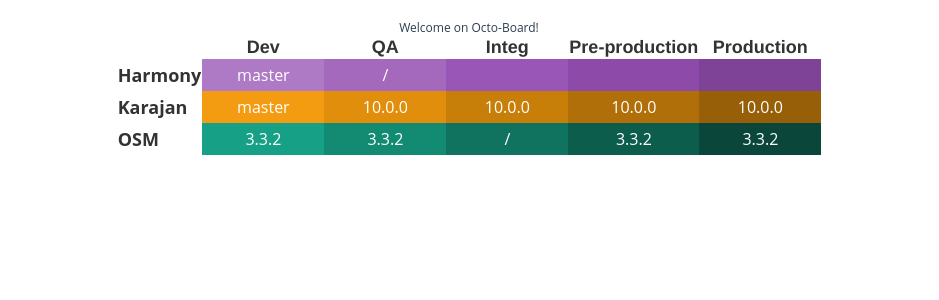
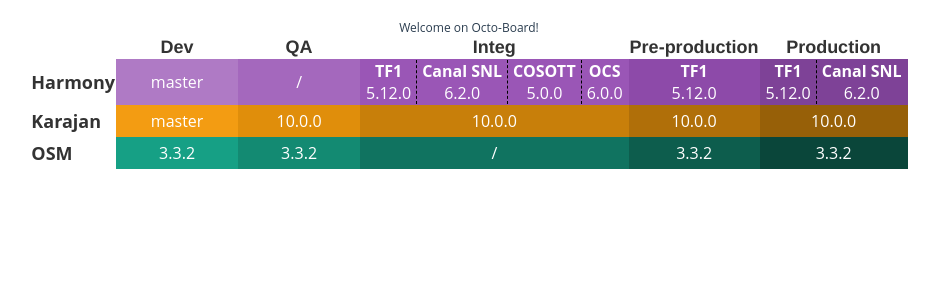
Before and after one commit to Zorin95670/octo-board, a Vue app: page /#/ in a window 1280 px wide. Shown: the top 300 px of the page, without its empty margins (171-1110 px from the left). Built offline with nearby package versions, Linux system fonts and the light colour scheme; what v-toaster would draw is missing.

Commit message:
Fix version displayer bug

```diff
--- a/src/components/VersionDisplayer/VersionDisplayer.vue
+++ b/src/components/VersionDisplayer/VersionDisplayer.vue
@@ -29,7 +29,7 @@
                 <div class="sub-version-container">
                   <div class="sub-version"
                        v-bind:key="`${project}_${index}_${platform}`"
-                       v-for="(client, index) in getVersion(project, platform)">
+                       v-for="(client, index) in getVersion(versions, project, platform)">
                     <div class="sub-version-header">{{client.name}}</div>
                     <div class="sub-version-body">{{client.version}}</div>
                   </div>
```
